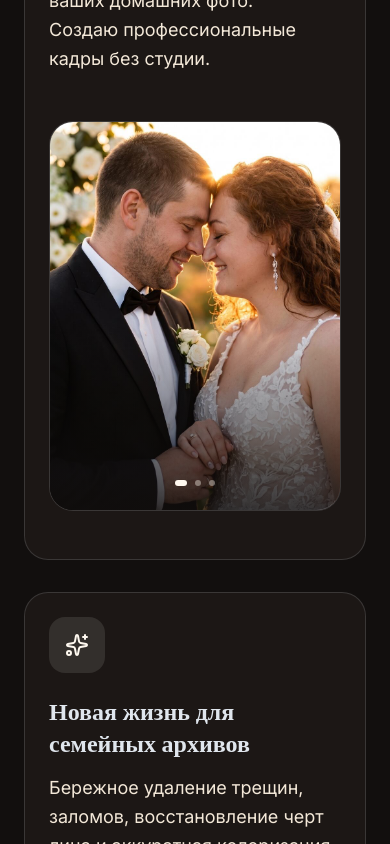
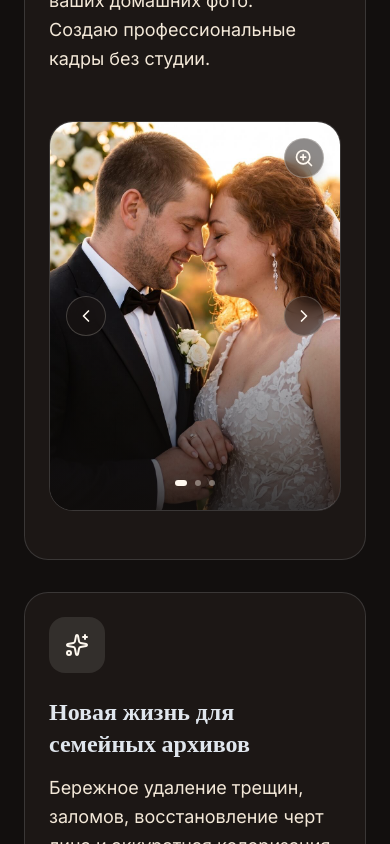
Before and after one commit to hatuhinaassiscenterazy-blip/-, a React (Vite) app: page / in a window 390 px wide. Shown: the part 3120-3964 px from the top of the page. Built offline with nearby package versions, Linux system fonts and the light colour scheme.

Commit message:
feat(ui): improve carousel button visibility on mobile
Make navigation and zoom buttons always visible on touch devices by updating their opacity state to persist outside of hover triggers on mobile viewports.

```diff
--- a/src/App.tsx
+++ b/src/App.tsx
@@ -166,7 +166,7 @@ const ImageCarousel = ({ images, altPrefix, aspectRatio = "aspect-[4/5]", onExpa
       {onExpand && (
         <button
           onClick={(e) => { e.stopPropagation(); onExpand(images[currentIndex]); }}
-          className="absolute top-4 right-4 z-30 w-10 h-10 rounded-full bg-[rgba(28,23,21,0.5)] backdrop-blur-sm border border-[rgba(255,249,240,0.3)] flex items-center justify-center text-[#fff9f0] opacity-0 group-hover/carousel:opacity-100 hover:bg-[rgba(255,249,240,0.2)] transition-all shadow-lg"
+          className="absolute top-4 right-4 z-30 w-10 h-10 rounded-full bg-[rgba(28,23,21,0.5)] backdrop-blur-sm border border-[rgba(255,249,240,0.3)] flex items-center justify-center text-[#fff9f0] opacity-100 md:opacity-0 md:group-hover/carousel:opacity-100 hover:bg-[rgba(255,249,240,0.2)] transition-all shadow-lg"
           title="Увеличить"
         >
           <ZoomIn className="w-5 h-5" />
@@ -177,13 +177,13 @@ const ImageCarousel = ({ images, altPrefix, aspectRatio = "aspect-[4/5]", onExpa
 
       <button
         onClick={prevSlide}
-        className="absolute left-4 top-1/2 -translate-y-1/2 w-10 h-10 rounded-full bg-[rgba(28,23,21,0.5)] backdrop-blur-sm border border-[rgba(255,249,240,0.2)] flex items-center justify-center text-[#fff9f0] opacity-0 group-hover/carousel:opacity-100 transition-opacity hover:bg-[rgba(255,249,240,0.1)] z-20"
+        className="absolute left-4 top-1/2 -translate-y-1/2 w-10 h-10 rounded-full bg-[rgba(28,23,21,0.5)] backdrop-blur-sm border border-[rgba(255,249,240,0.2)] flex items-center justify-center text-[#fff9f0] opacity-100 md:opacity-0 md:group-hover/carousel:opacity-100 transition-opacity hover:bg-[rgba(255,249,240,0.1)] z-20"
       >
         <ChevronLeft className="w-5 h-5" />
       </button>
       <button
         onClick={nextSlide}
-        className="absolute right-4 top-1/2 -translate-y-1/2 w-10 h-10 rounded-full bg-[rgba(28,23,21,0.5)] backdrop-blur-sm border border-[rgba(255,249,240,0.2)] flex items-center justify-center text-[#fff9f0] opacity-0 group-hover/carousel:opacity-100 transition-opacity hover:bg-[rgba(255,249,240,0.1)] z-20"
+        className="absolute right-4 top-1/2 -translate-y-1/2 w-10 h-10 rounded-full bg-[rgba(28,23,21,0.5)] backdrop-blur-sm border border-[rgba(255,249,240,0.2)] flex items-center justify-center text-[#fff9f0] opacity-100 md:opacity-0 md:group-hover/carousel:opacity-100 transition-opacity hover:bg-[rgba(255,249,240,0.1)] z-20"
       >
         <ChevronRight className="w-5 h-5" />
       </button>
@@ -730,7 +730,7 @@ export default function App() {
                   </div>
                   <button
                     onClick={() => setSelectedImage("./Girl_with_ladybug_on_finger_202607141209.jpeg")}
-                    className="absolute top-4 right-4 z-30 w-10 h-10 rounded-full bg-[rgba(28,23,21,0.5)] backdrop-blur-sm border border-[rgba(255,249,240,0.3)] flex items-center justify-center text-[#fff9f0] opacity-0 group-hover:opacity-100 hover:bg-[rgba(255,249,240,0.2)] transition-all shadow-lg"
+                    className="absolute top-4 right-4 z-30 w-10 h-10 rounded-full bg-[rgba(28,23,21,0.5)] backdrop-blur-sm border border-[rgba(255,249,240,0.3)] flex items-center justify-center text-[#fff9f0] opacity-100 md:opacity-0 md:group-hover:opacity-100 hover:bg-[rgba(255,249,240,0.2)] transition-all shadow-lg"
                     title="Увеличить"
                   >
                     <ZoomIn className="w-5 h-5" />
@@ -777,7 +777,7 @@ export default function App() {
                       </div>
                       <button
                         onClick={() => setSelectedImage("./diploma25613405.png")}
-                        className="absolute top-4 right-4 z-30 w-10 h-10 rounded-full bg-[rgba(28,23,21,0.5)] backdrop-blur-sm border border-[rgba(255,249,240,0.3)] flex items-center justify-center text-[#fff9f0] opacity-0 group-hover:opacity-100 hover:bg-[rgba(255,249,240,0.2)] transition-all shadow-lg"
+                        className="absolute top-4 right-4 z-30 w-10 h-10 rounded-full bg-[rgba(28,23,21,0.5)] backdrop-blur-sm border border-[rgba(255,249,240,0.3)] flex items-center justify-center text-[#fff9f0] opacity-100 md:opacity-0 md:group-hover:opacity-100 hover:bg-[rgba(255,249,240,0.2)] transition-all shadow-lg"
                         title="Увеличить"
                       >
                         <ZoomIn className="w-5 h-5" />
```
